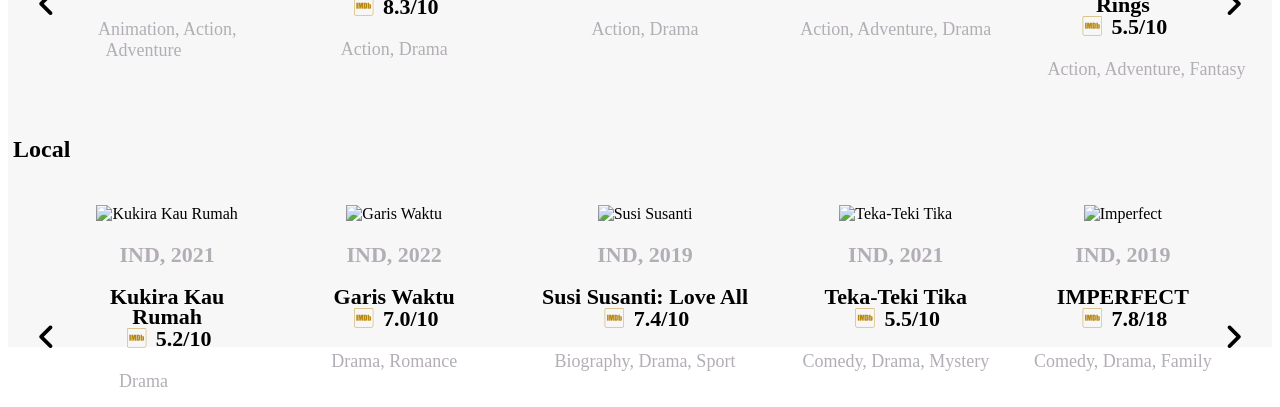
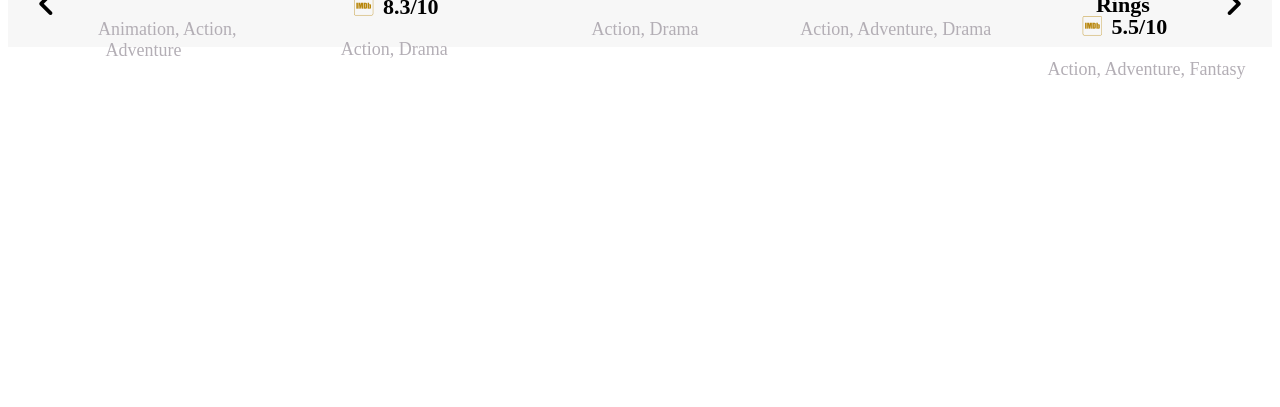
Before and after one commit to dhivytetriantoro/isengp.github.io, a plain HTML site: page index.html in a window 1280 px wide. Shown: the part 561-968 px from the top of the page. After the commit the page ends 800 px from the top, so only its background shows below. Drawn offline with Linux system fonts and the light colour scheme.

Commit message:
Update index.html

```diff
--- a/index.html
+++ b/index.html
@@ -132,65 +132,6 @@
       </div>
     </div>
 
-
-<!--Local-->
-<div class="local"> <br>
-  <div class="container">
-    <div class="heading">
-      <span class="btn mv"><h2>Local</h2></span>
-    </div>
-    <div class="movies">
-
-      <div class="movie">
-        <div class="movie-poster">
-          <a href="#" class="btn iconL"><span class="fa fa-angle-left"></span></a>
-           <img src="gambar/kukirakaurumah.png" width="200px" alt="Kukira Kau Rumah">
-            <p class="txt-contents">IND, 2021</p>
-           <p>Kukira Kau Rumah<br><i class="fa-brands fa-imdb fa-1x"></i> 5.2/10</p>
-        </div>
-        <p class="txt-contents">Drama</p>
-      </div>
-
-      <div class="movie">
-        <div class="movie-poster">
-          <img src="gambar/gariswaktu.png" width="200px" alt="Garis Waktu">
-          <p class="txt-contents">IND, 2022</p>
-          <p>Garis Waktu<br><i class="fa-brands fa-imdb fa-1x"></i> 7.0/10</p>
-        </div>
-        <p class="txt-contents">Drama, Romance</p>
-      </div>
-
-      <div class="movie">
-        <div class="movie-poster">
-          <img src="gambar/susisusanti.png" width="200px" alt="Susi Susanti">
-          <p class="txt-contents">IND, 2019</p>
-          <p>Susi Susanti: Love All<br><i class="fa-brands fa-imdb fa-1x"></i> 7.4/10</p>
-        </div>
-        <p class="txt-contents">Biography, Drama, Sport</p>
-      </div>
-
-      <div class="movie">
-          <div class="movie-poster">
-            <img src="gambar/tekatekitika.png" width="200px" alt="Teka-Teki Tika">
-            <p class="txt-contents">IND, 2021</p>
-            <p>Teka-Teki Tika<br><i class="fa-brands fa-imdb fa-1x"></i> 5.5/10</p>
-          </div>
-          <p class="txt-contents">Comedy, Drama, Mystery</p>
-        </div>
-
-      <div class="movie">
-        <div class="movie-poster">
-          <img src="gambar/imperfect.png" width="200px" alt="Imperfect">
-          <a href="#" class="btn iconR"><span class="fa fa-angle-right"></span></a>
-          <p class="txt-contents">IND, 2019</p>
-          <p>IMPERFECT<br><i class="fa-brands fa-imdb fa-1x"></i> 7.8/18</p>
-        </div>
-        <p class="txt-contents">Comedy, Drama, Family</p>
-      </div>
-    </div>
-  </div>
-</div>
-
     <footer></footer>
 
 </body>
```
